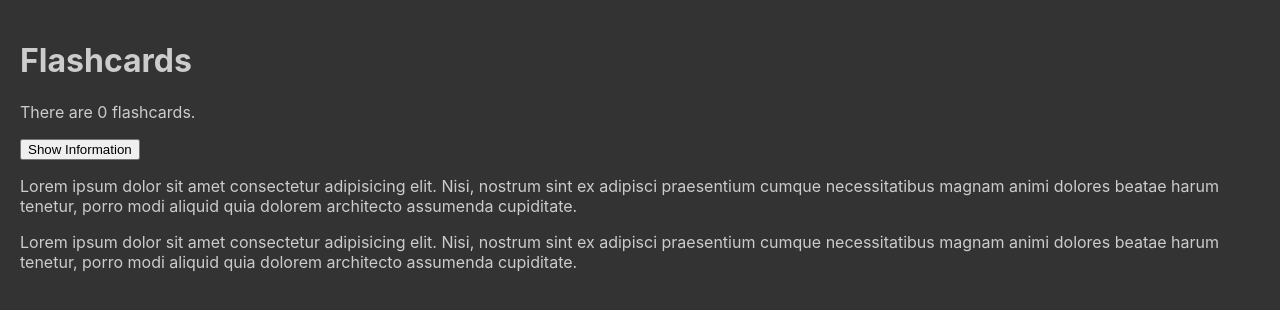
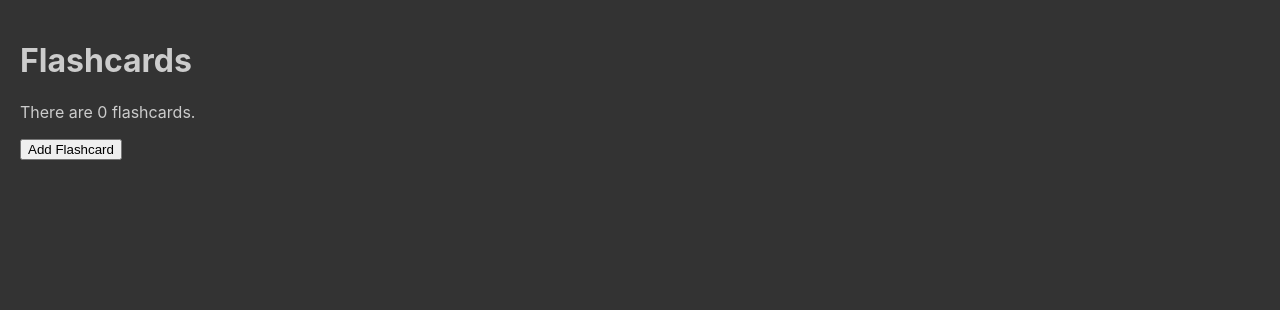
Before and after one commit to edwardtanguay/live-coding-ejt-flashcards-frontend, a React (Vite) app: page / in a window 1280 px wide. Shown: the top 310 px of the page. Built offline with nearby package versions, Linux system fonts and the light colour scheme; no server answers.

Commit message:
modal style in

```diff
--- a/src/App.jsx
+++ b/src/App.jsx
@@ -19,7 +19,7 @@ function App() {
             <h1>Flashcards</h1>
             <p>There are {flashcards.length} flashcards.</p>
             <Modal>
-                <h2>Information</h2>
+                <h2>Add Flashcard</h2>
                 <section className="modalContent">
                     This is the information.
                 </section>
--- a/src/App.scss
+++ b/src/App.scss
@@ -2,4 +2,8 @@ body {
   background-color: #333;
   color: #ccc;
   padding: 20px;
+
+  .modal {
+    color: #000;
+  }
 }
--- a/src/components/Modal.jsx
+++ b/src/components/Modal.jsx
@@ -28,17 +28,11 @@ const Modal = ({ children }) => {
 	const [shouldShow, setShouldShow] = useState(false);
 
 	return (
-		<>
+		<div className="modal">
 			<button onClick={() => setShouldShow(true)}>
-				Show Information
+			Add Flashcard
 			</button>
 
-			<p>
-				Lorem ipsum dolor sit amet consectetur adipisicing elit. Nisi,
-				nostrum sint ex adipisci praesentium cumque necessitatibus
-				magnam animi dolores beatae harum tenetur, porro modi aliquid
-				quia dolorem architecto assumenda cupiditate.
-			</p>
 			{shouldShow && (
 				<ModalBackground onClick={() => setShouldShow(false)}>
 					<ModalBody onClick={(e) => e.stopPropagation()}>
@@ -52,13 +46,7 @@ const Modal = ({ children }) => {
 					</ModalBody>
 				</ModalBackground>
 			)}
-			<p>
-				Lorem ipsum dolor sit amet consectetur adipisicing elit. Nisi,
-				nostrum sint ex adipisci praesentium cumque necessitatibus
-				magnam animi dolores beatae harum tenetur, porro modi aliquid
-				quia dolorem architecto assumenda cupiditate.
-			</p>
-		</>
+		</div>
 	);
 };
 
```
